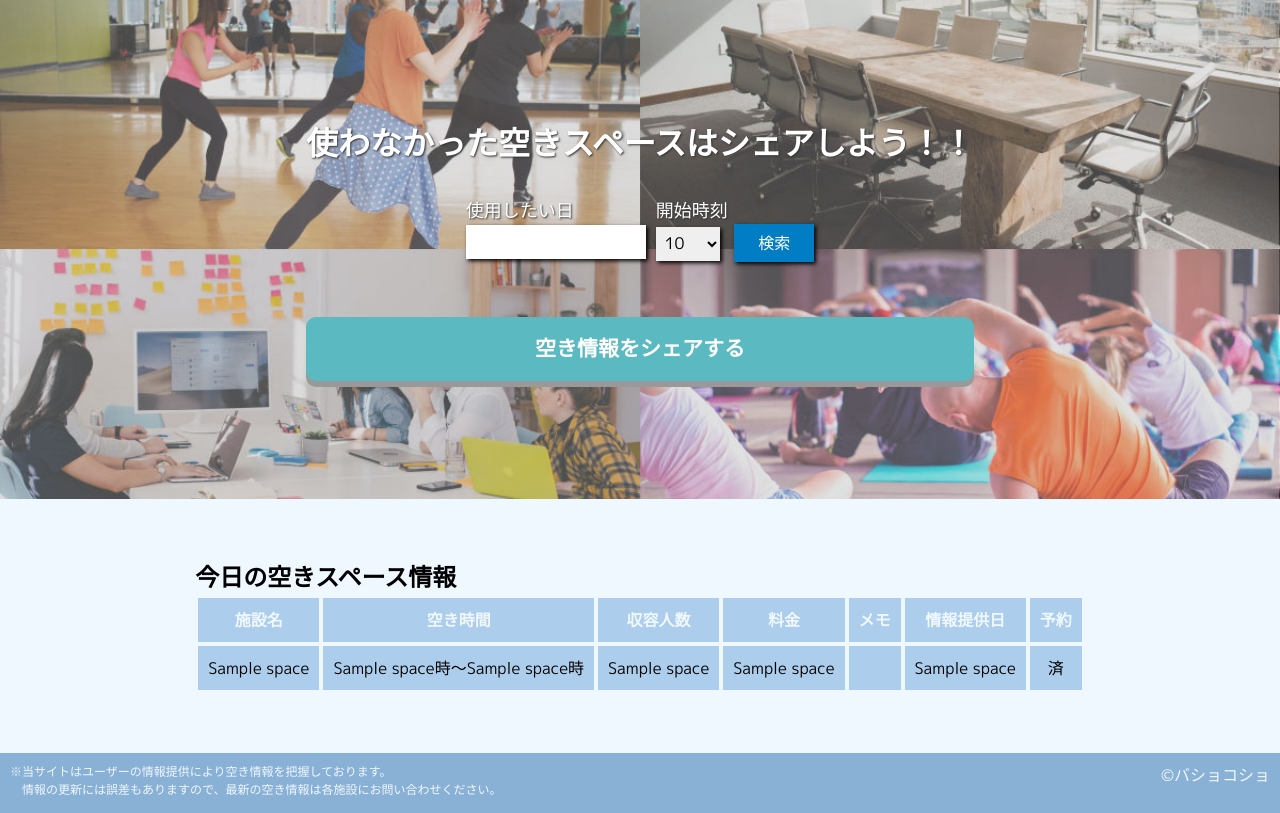
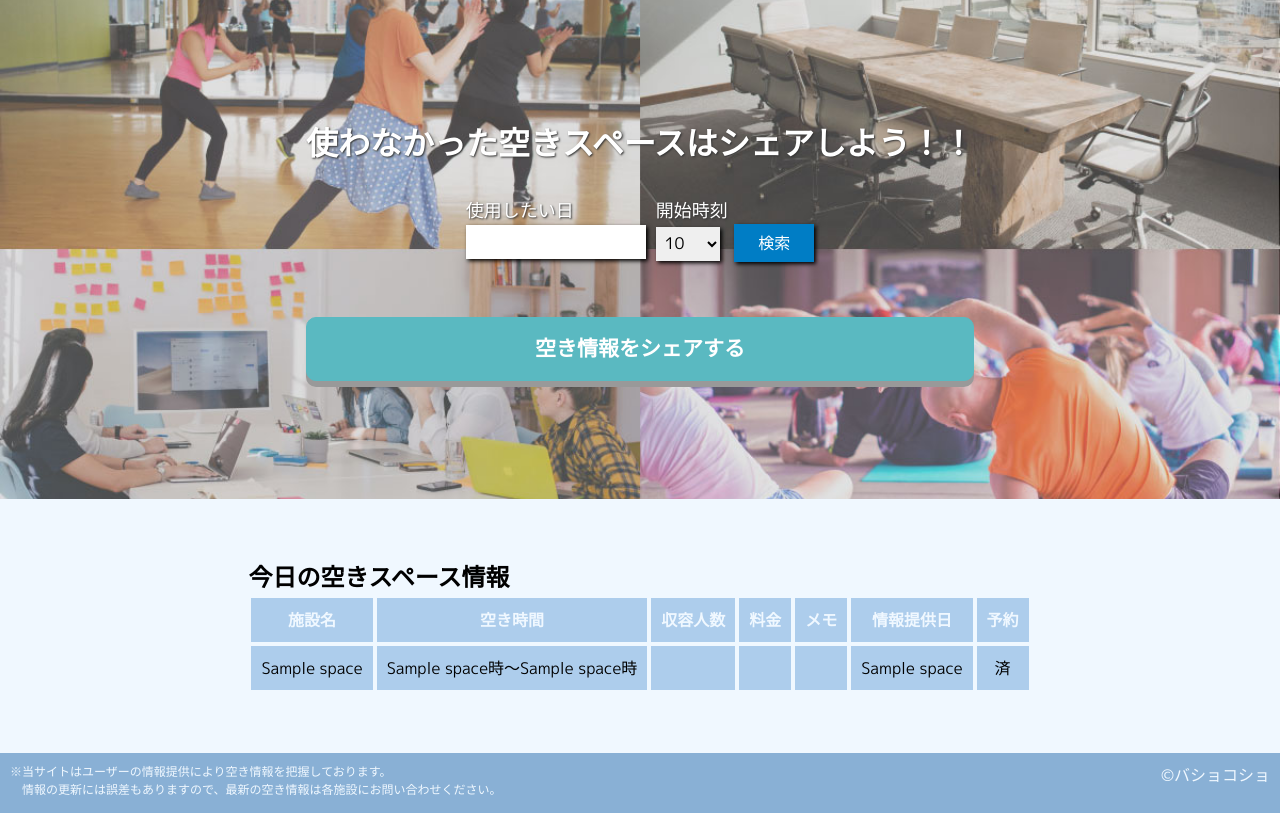
Before and after one commit to fts-unit/basyokosyo, a Flask app: template templates/index.html in a window 1280 px wide. Shown: the part 61-874 px from the top of the page. Run offline with Flask 2, Linux system fonts and the light colour scheme; the template is opened without the code that fills it: most values are stand-ins (such as "Sample title", 1, 10 or a date in 2020); some libraries are stand-ins or nearby versions.

Commit message:
DB日付列名の変更の適用とテンプレートNULL対応

```diff
--- a/app.py
+++ b/app.py
@@ -15,7 +15,7 @@ def test_index():
     # print(str_today)
     conn = sqlite3.connect('bk.db')
     cur = conn.cursor()
-    cur.execute("SELECT * FROM space_list WHERE date = ?;", (str_today,))
+    cur.execute("SELECT * FROM space_list WHERE space_date = ?;", (str_today,))
     spaces = cur.fetchall()
     conn.close()
     # print(spaces)
--- a/templates/index.html
+++ b/templates/index.html
@@ -48,13 +48,13 @@
             <tr>
                 <td>{{ space[1] }}</td>
                 <td>{{ space[3] }}時～{{ space[4] }}時</td>
-                <td>{{ space[5] }}</td>
-                <td>{{ space[6] }}</td>
+                <td>{% if space[5] %}{{ space[5] }}{% endif %}</td>
+                <td>{% if space[6] %}{{ space[6] }}{% endif %}</td>
                 <td>{% if space[7] %}{{ space[7] }}{% endif %}</td>
                 <td>{{ space[9] }}</td>
                 <td>
                     {% if space[8] == 0 %}
-                    <a href="/detail/{{ space[0]}}">予約済みを報告</a>
+                    <a href="/detail/{{ space[0] }}">予約済みを報告</a>
                     {% else %}
                     済
                     {% endif %}
```
Also changed, not shown: 1 other file.
